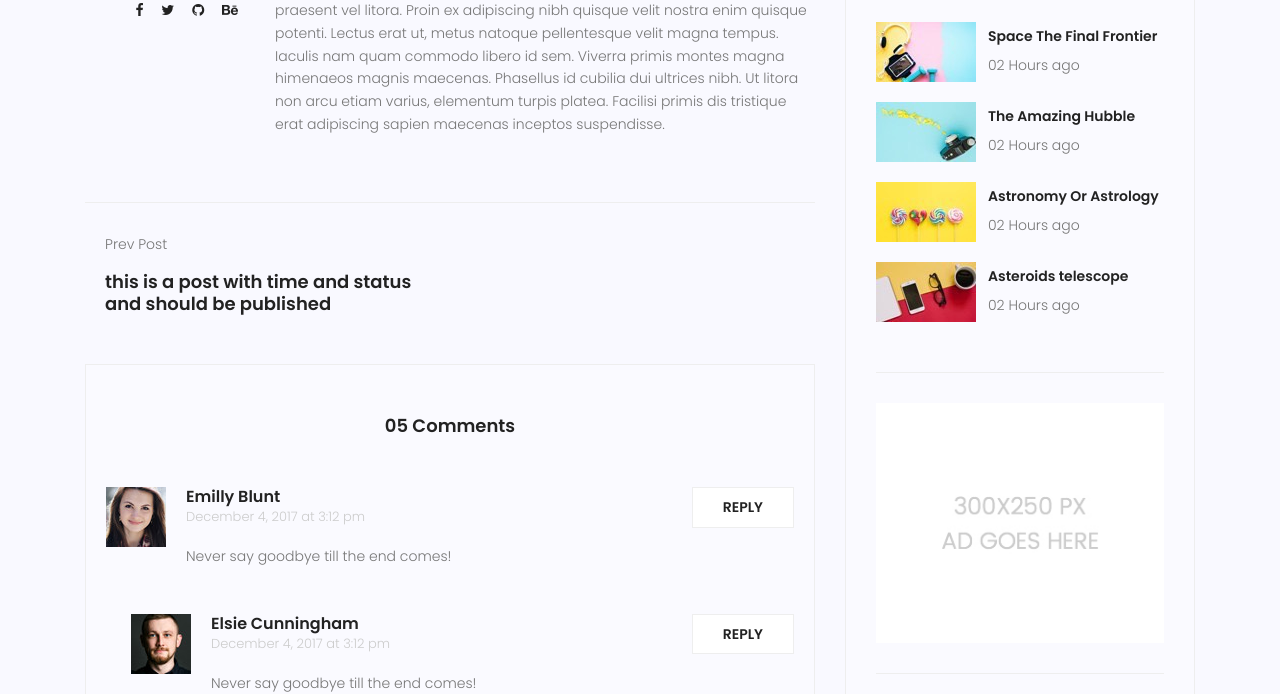
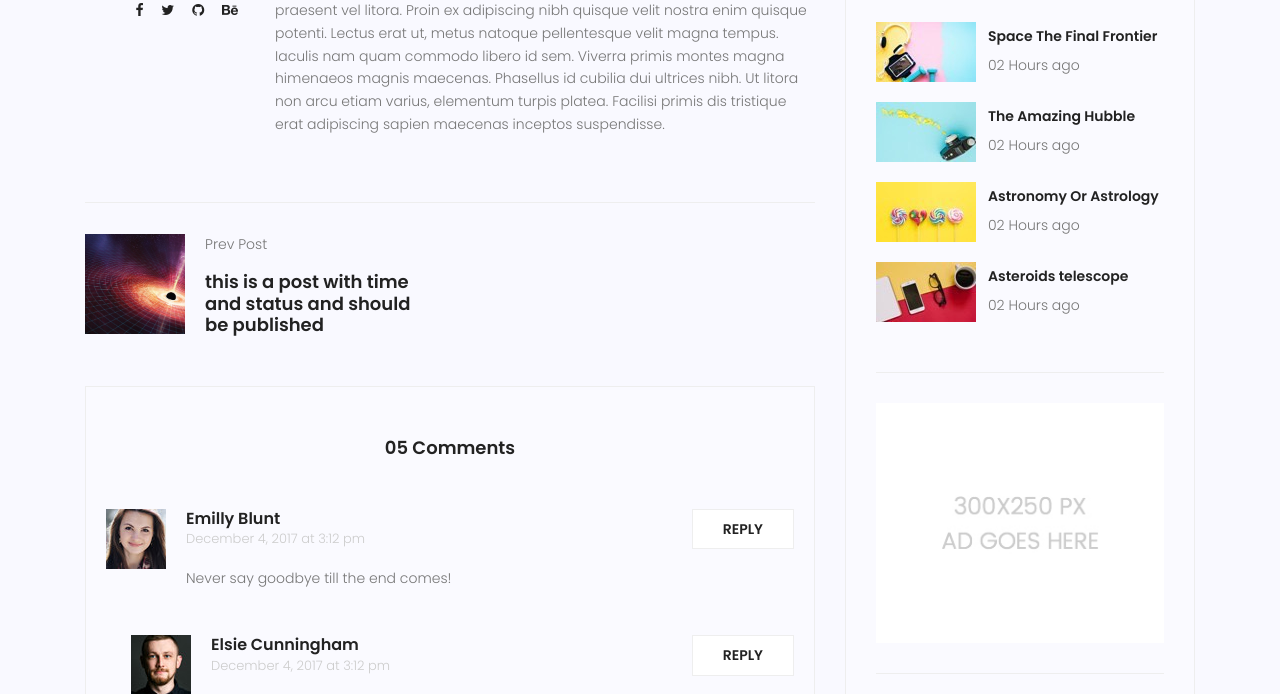
Before and after one commit to NilouSaber/Django-Training, a Django app: page /blog/9 in a window 1280 px wide. Shown: the part 1100-1794 px from the top of the page. Run offline with Django 5.2, Linux system fonts and the light colour scheme; data comes from the database, SQL or seed files in the repository; both versions use the stored data as it was before the commit; some libraries are stand-ins or nearby versions.

Commit message:
style and image reshaped

```diff
--- a/statics/css/main.css
+++ b/statics/css/main.css
@@ -4494,3 +4494,10 @@ body.mobile-nav-active #mobile-nav-toggle {
 .footer-text a, .footer-text i {
   color: #f8b600;
 }
+
+
+.custom-size {
+  width: 100px;
+  height: 100px;
+  object-fit: cover;
+}
--- a/templates/blog/blog-single.html
+++ b/templates/blog/blog-single.html
@@ -58,10 +58,10 @@
 												<div class="col-lg-6 col-md-6 col-12 nav-left flex-row d-flex justify-content-start align-items-center">
 													{% if prvPost %}
 													<div class="thumb">
-														<a href="#"><img class="img-fluid" src="{{prvPost.thumbImage.url}}" alt=""></a>
+														<a href="{% url 'blog:single' pid=prvPost.pk %}"><img class="custom-size" src="{{prvPost.image.url}}" alt=""></a>
 													</div>
 													<div class="arrow">
-														<a href="#"><span class="lnr text-white lnr-arrow-left"></span></a>
+														<a href="{% url 'blog:single' pid=prvPost.pk %}"><span class="lnr text-white lnr-arrow-left"></span></a>
 													</div>
 													{% else %}
 														<div class="thumb"></div>
@@ -85,10 +85,10 @@
 													</div>
 													{% if nxtPost %}
 													<div class="arrow">
-														<a href="#"><span class="lnr text-white lnr-arrow-right"></span></a>
+														<a href="{% url 'blog:single' pid=nxtPost.pk %}"><span class="lnr text-white lnr-arrow-right"></span></a>
 													</div>
 													<div class="thumb">
-														<a href="#"><img class="img-fluid" src="{{nxtPost.thumbImage.url}}" alt=""></a>
+														<a href="{% url 'blog:single' pid=nxtPost.pk %}"><img class="custom-size" src="{{nxtPost.image.url}}" alt=""></a>
 													</div>
 													{% else %}
 														<div class="arrow"></div>
```
Also changed, not shown: blog/migrations/0009_remove_post_thumbimage.py (added), db.sqlite3, media/blog/wp10065533-malazan-book-of-the-fallen-wallpapers.jpg (added).
